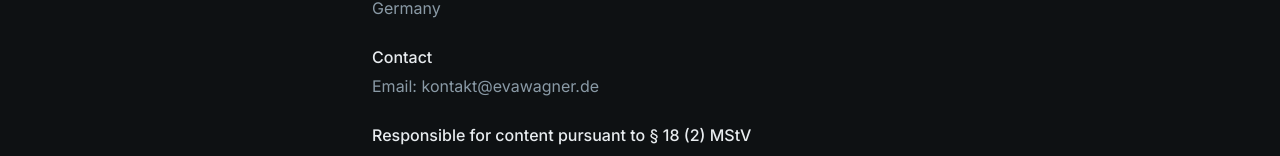
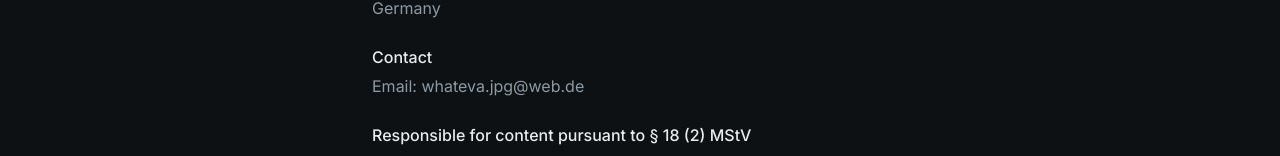
Before and after one commit to Shikislg/eva-website, a React (Create React App) app: page /impressum in a window 1280 px wide. Shown: the part 345-501 px from the top of the page. Built offline with nearby package versions, Linux system fonts and the light colour scheme.

Commit message:
corrected legal notice -tbh

```diff
--- a/src/pages/Impressum.js
+++ b/src/pages/Impressum.js
@@ -30,7 +30,7 @@ function ImpressumDE() {
         <p>
           <strong>Kontakt</strong><br />
           {/* TODO: echte E-Mail-Adresse eintragen */}
-          E-Mail: <a href="mailto:whateva.jpg@web.de">kontakt@evawagner.de</a>
+          E-Mail: <a href="mailto:whateva.jpg@web.de">whateva.jpg@web.de</a>
         </p>
         <p>
           <strong>Verantwortlich für den Inhalt nach § 18 Abs. 2 MStV</strong><br />
@@ -76,7 +76,7 @@ function ImpressumEN() {
         </p>
         <p>
           <strong>Contact</strong><br />
-          Email: <a href="mailto:whateva.jpg@web.de">kontakt@evawagner.de</a>
+          Email: <a href="mailto:whateva.jpg@web.de">whateva.jpg@web.de</a>
         </p>
         <p>
           <strong>Responsible for content pursuant to § 18 (2) MStV</strong><br />
```
